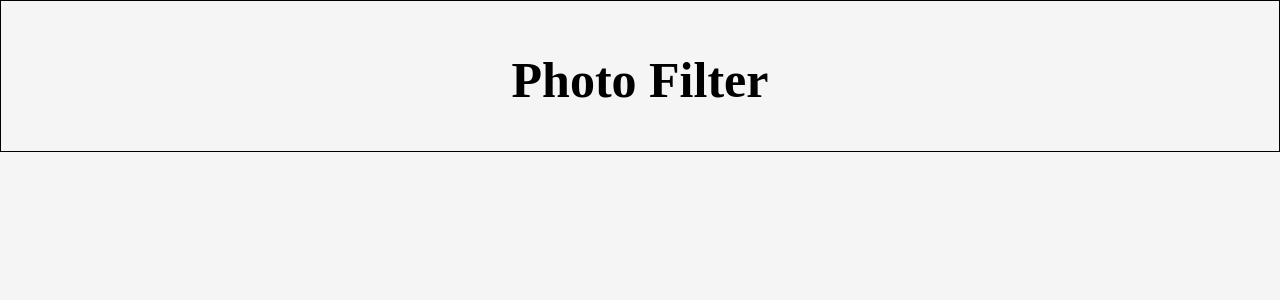
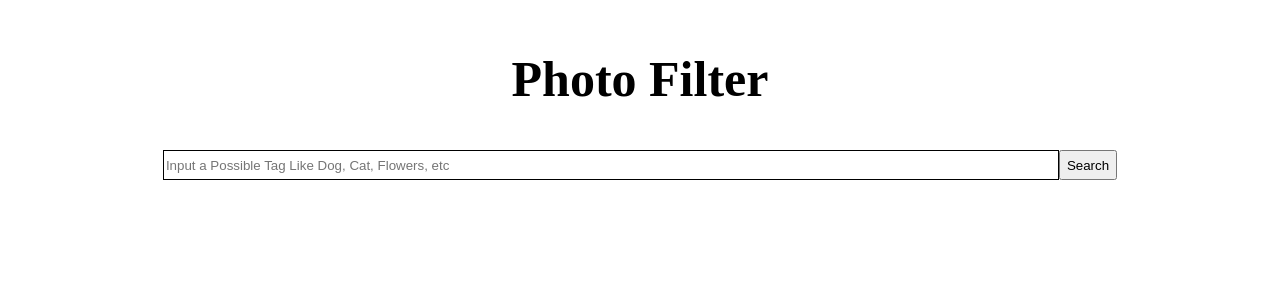
Before and after one commit to NelsonWu820/photo_filter_react, a React (Create React App) app: page / in a window 1280 px wide. Shown: the top 300 px of the page. Built offline with nearby package versions, Linux system fonts and the light colour scheme.

Commit message:
Adding a basic input form to submit tags

```diff
--- a/src/App.js
+++ b/src/App.js
@@ -1,9 +1,11 @@
 import Header from "./components/Header";
+import Input from "./components/Input";
 
 function App() {
   return (
     <div className="App">
       <Header/>
+      <Input/>
     </div>
   );
 }
--- /dev/null
+++ b/src/components/Input.js
@@ -0,0 +1,13 @@
+
+const Input = () => {
+  return (
+    <section className="form-section">
+        <form className="form">
+            <input className="search-form" type="text" placeholder="Input a Possible Tag Like Dog, Cat, Flowers, etc"/>
+            <input className="btn" type="submit" value="Search"/>
+        </form>
+    </section>
+  )
+}
+
+export default Input
--- a/src/index.css
+++ b/src/index.css
@@ -5,7 +5,7 @@ body {
     sans-serif;
   -webkit-font-smoothing: antialiased;
   -moz-osx-font-smoothing: grayscale;
-  background-color: whitesmoke;
+  background-color: white;
 }
 
 code {
@@ -15,7 +15,6 @@ code {
 
 .header {
   height: 100px;
-  border: 1px solid black;
   padding-top: 50px;
 }
 
@@ -25,3 +24,21 @@ code {
   margin: auto;
   text-align: center;
 }
+
+.form-section {
+  height: 50px;
+  text-align: center;
+}
+
+
+.search-form {
+  width: 70%;
+  height: 30px;
+  box-sizing: border-box;
+  border: 1px solid black;
+}
+
+.btn {
+  box-sizing: border-box;
+  height: 30px;
+}
```
